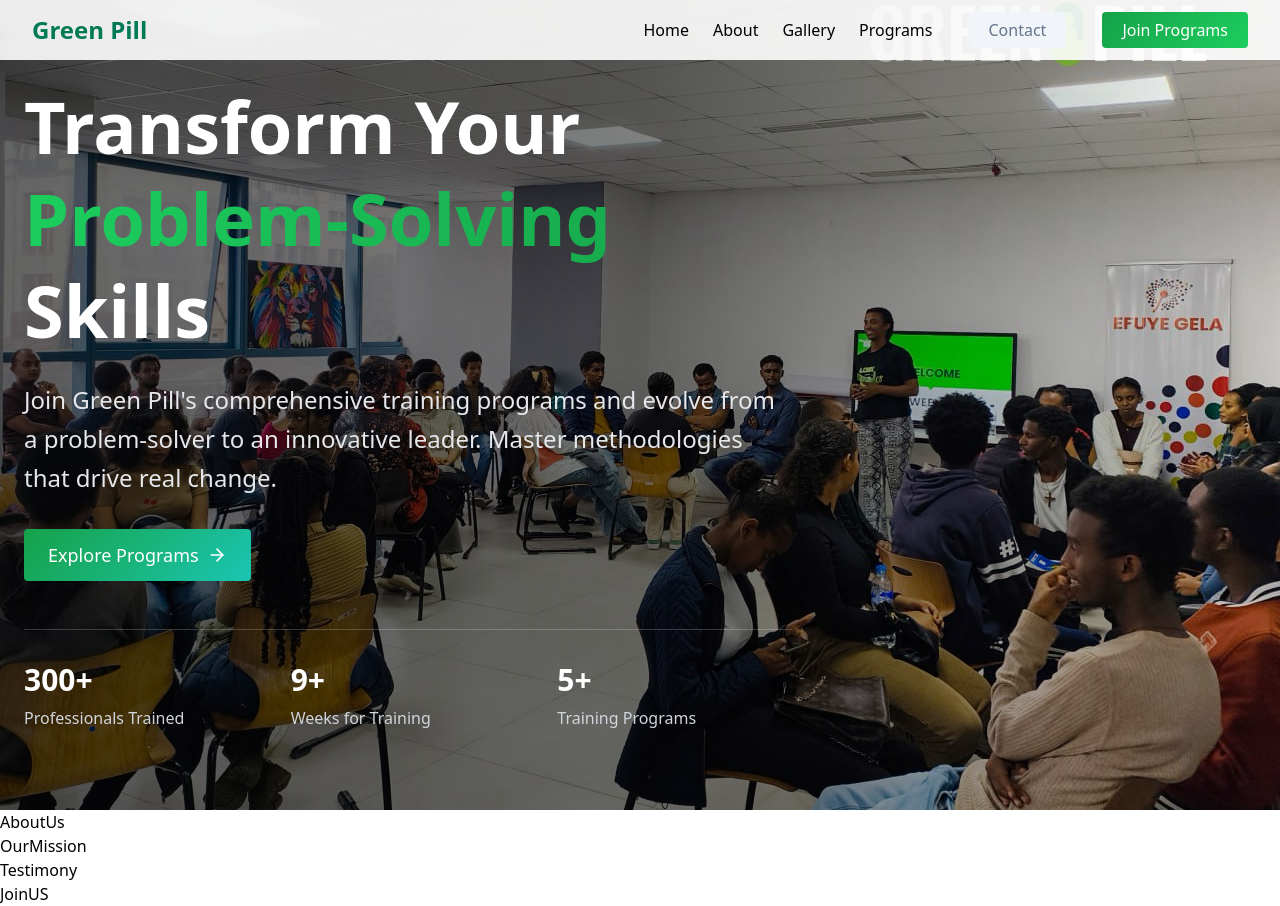
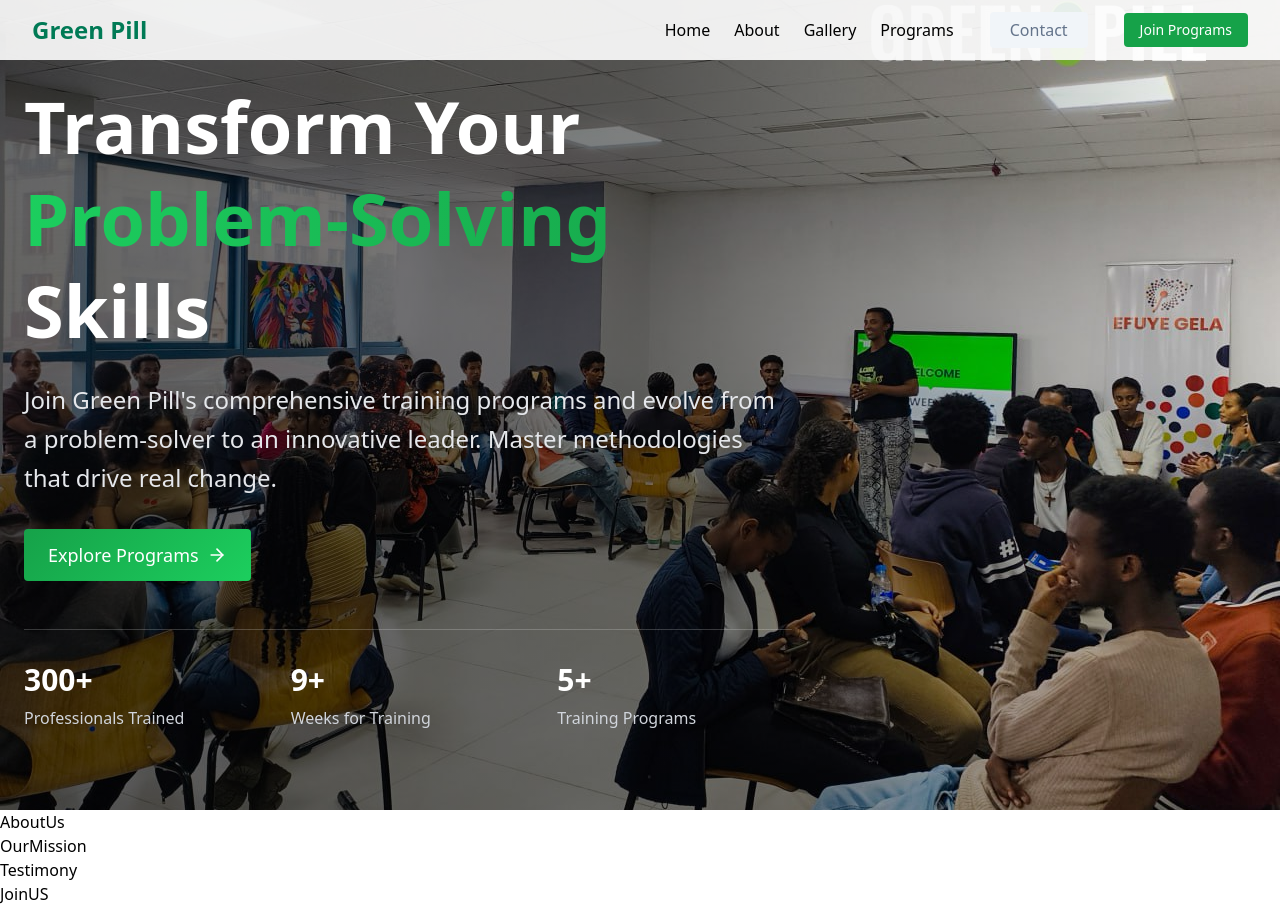
Before and after one commit to aposte7/green-pill, a Next.js app: page / in a window 1280 px wide. Built offline with nearby package versions, Linux system fonts and the light colour scheme.

Commit message:
style: update button styles in NavBar and Hero components for improved visuals and consistency

```diff
--- a/src/components/nav-bar.tsx
+++ b/src/components/nav-bar.tsx
@@ -32,7 +32,7 @@ function NavBar() {
 					<button className="bg-muted text-muted-foreground px-5 py-1.5 font-medium rounded-sm">
 						<Link href="/">Contact</Link>
 					</button>
-					<button className="bg-gradient-primary text-primary-foreground px-5 py-1.5 font-medium rounded-sm">
+					<button className="bg-primary text-primary-foreground px-4 py-[7px] text-sm font-medium rounded-sm">
 						<Link href="/">Join Programs</Link>
 					</button>
 				</div>
--- a/src/features/home/components/hero.tsx
+++ b/src/features/home/components/hero.tsx
@@ -35,7 +35,11 @@ function Hero() {
 						</p>
 
 						<div className="flex flex-col sm:flex-row gap-4 mb-12">
-							<button className="group bg-gradient-hero py-3 px-6 rounded-sm inline-flex text-lg text-primary-foreground items-center ">
+							<button
+								className="group bg-gradient-primary py-3 px-6 rounded-sm inline-flex text-lg text-primary-foreground hover:scale-105 transition-transform
+                            duration-300
+                            items-center "
+							>
 								Explore Programs
 								<ArrowRight className="ml-2 h-5 w-5 group-hover:translate-x-1 transition-transform" />
 							</button>
```
